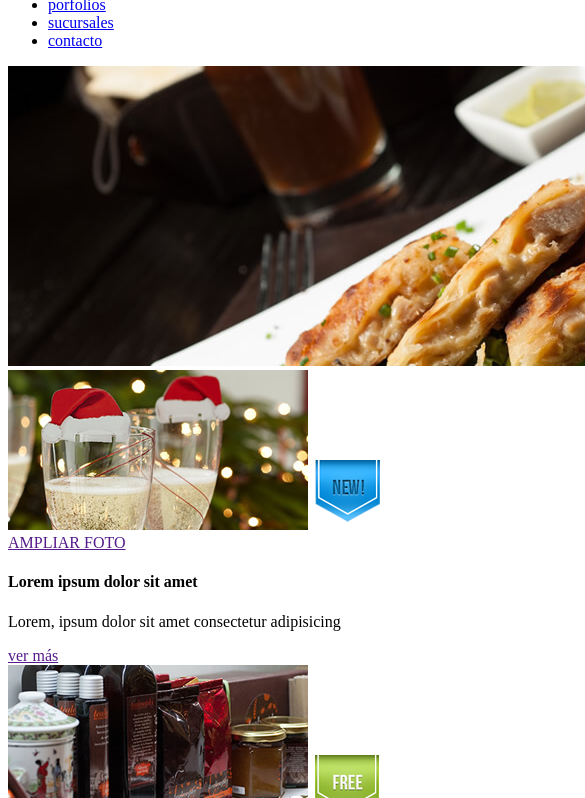
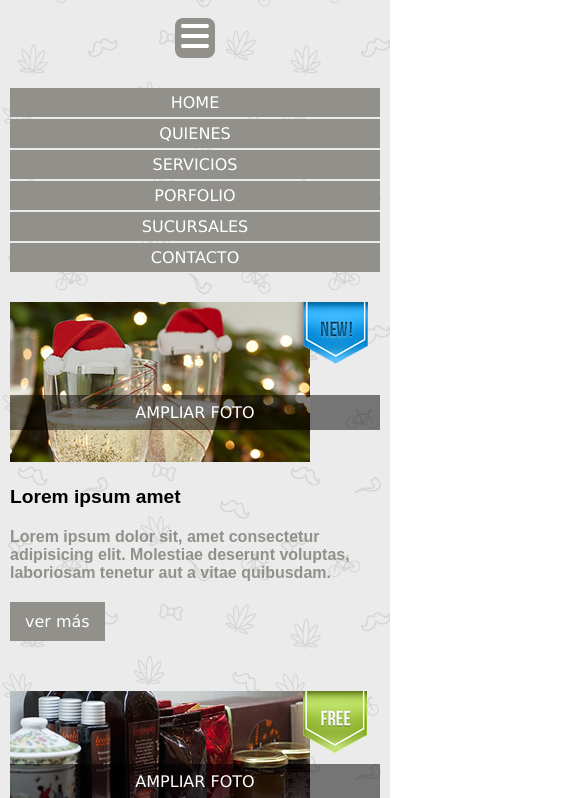
Before and after one commit to DebEscobar1988/kitchening01, a website: page views/home.html in a window 390 px wide. Shown: the part 208-1006 px from the top of the page, 585 px wide, since content can reach past the window. Drawn offline with Linux system fonts and the light colour scheme.

Commit message:
Docs se actualiza html, css para vista mobile

```diff
--- a/public/css/general.css
+++ b/public/css/general.css
@@ -0,0 +1,24 @@
+:root{
+    --colorRojo:#b81e14;
+    --colorGris:#92908b;
+
+}
+body{
+    font-family: Verdana, Geneva, Tahoma, sans-serif;
+    max-width: 1180px;
+    background-image: url('/img/bg-body.png');
+    padding: 10px;
+}
+a{
+    text-decoration: none;
+    color: #ffff;
+}
+li{
+    list-style: none;
+}
+*{
+    box-sizing: border-box;
+    margin: 0;
+    padding: 0;
+
+}
--- a/public/css/home.css
+++ b/public/css/home.css
@@ -0,0 +1,92 @@
+/*header*/
+.home__header{
+    text-align: center;
+}
+
+.home__header img{
+
+    margin: 15px auto 30px;
+    width: 180px;}
+.home__header__img--logo img{
+    border: solid 2px var(--colorGris);
+    border-radius: 50%;
+    width: 45%;
+}
+.home__header__a--bars{
+    background-color: var(--colorGris);
+    width: 40px;
+    height: 40px;
+    margin: 0 auto 30px;
+    display: inline-block;
+    font-size: 2rem;
+    border-radius:8px ;
+    }
+.home__header__nav--menu ul li{
+    background-color: var(--colorGris);
+    width: 100%;
+    margin-bottom: 2px;
+    font-size: 1.2 rem;
+    text-transform: uppercase;
+    padding:5px ;
+}
+.home__header__nav--menu ul li :last-child{
+    margin-bottom: 0;
+}
+
+/* main */
+.home__main__section--banner{
+    display: none;
+}
+.home__main__section--product{
+    margin-top: 30px;
+    margin-bottom: 30px;
+}
+.home__main__section--product-box{
+    position: relative;
+} .home__main__section--product--sticker{
+    position: absolute;
+    top:0px;
+    right:10px;
+}
+.home__main__section--product-box a{
+    position: absolute;
+    top:45%;
+    left:0;
+    width: 100%;
+    text-align: center;
+    background-color: rgba(0, 0, 0, 0.5);
+    padding: 8px ;
+
+}
+.home__main__section--product-title{
+    font-family:sans-serif;
+    margin: 20px 0;
+    font-weight:900;
+    font-size:1.2rem;
+}
+.home__main__section--product--description{
+    font-family:Arial;
+    color: var(--colorGris);
+    font-weight: 550;
+}
+.home__main__section--product--button{
+    display: inline-block;
+    padding: 10px 15px;
+    margin: 20px 0;
+    background-color: var(--colorGris) ;
+}
+
+/*footer */
+
+.home__footer__nav--menu ul li{
+    background-color: var(--colorRojo);
+    width: 100%;
+    margin-bottom: 2px;
+    font-size: 1.2 rem;
+    text-transform: uppercase;
+    padding:5px ;
+    text-align: center;
+}
+.home__footer__nav--menu ul li :last-child{
+    margin-bottom: 0;
+}
--- a/public/css/styles.css
+++ b/public/css/styles.css
@@ -1 +1,3 @@
-@import'./home.css'
+@import'./general.css';
+@import'./home.css';
+@import'./styles.css'
--- a/views/home.html
+++ b/views/home.html
@@ -5,21 +5,23 @@
     <meta charset="UTF-8">
     <meta name="viewport" content="width=device-width, initial-scale=1.0">
     <title>kichening01</title>
-    <link rel="stylesheet" href="/css.styles.css">
-    <link rel="stylesheet" href="path/to/font-awesome/css/font-awesome.min.css">
+    <link rel="stylesheet" href="/css/styles.css">
+    <script src="https://kit.fontawesome.com/4a01fa7cad.js" crossorigin="anonymous"></script>
 </head>
 
 <body class="home">
     <header class="home__header">
-        <img class="home__header__img--logo" src="/img/logo.jpg" alt="logoKitchening">
-        <a href="home__header__a--bars"><i class="fas fa-bars"></i></a>
-        <nav class="home__header__nav__menu">
+        <div class="home__header__img--logo" > <img src="/img/logo.jpg" alt="logoKitchening"></div>
+
+      <a  class="home__header__a--bars" href=""><i class="fas fa-bars"></i></a>
+        <nav class="home__header__nav--menu">
             <ul>
+                <li><a href="/home">home</a></li>
                 <li><a href="/quienes">quienes</a></li>
                 <li><a href="/servicios">servicios</a></li>
-                <li><a href="/porfolios">porfolios</a></li>
-                <li><a href="sucursales">sucursales<a></a></li>
-                <li><a href="contactos">contacto</a></li>
+                <li><a href="porfolio">porfolio<a></a></li>
+                <li><a href="sucursales">sucursales</a></li>
+                <li><a href="contacto">contacto</a></li>
             </ul>
         </nav>
     </header>
@@ -28,63 +30,63 @@
             <img src="/img/img-banner.jpg" alt="banner">
         </div>
         <article class="home__main__section--product">
-            <div class="home__main__section--product-title">
-                <img src="/img/img-pdto-1.jpg" alt="imagen-producto">
-                <img src="/img/img-nuevo.png" alt="sticker-nuevo">
+            <div class="home__main__section--product-box">
+                <img class="home__main__section--product-image" src="/img/img-pdto-1.jpg" alt="imagen-producto">
+                <img class="home__main__section--product--sticker"  src="/img/img-nuevo.png" alt="sticker-nuevo">
+                <a class="home__main__section--product--button" href="">AMPLIAR FOTO</a>
+            </div>
+            <H4 class="home__main__section--product-title">Lorem ipsum amet</H4>
+            <P class="home__main__section--product--description">Lorem ipsum dolor sit, amet consectetur adipisicing elit. Molestiae deserunt voluptas, laboriosam tenetur aut a vitae quibusdam. </P>
+            <a class="home__main__section--product--button"  href="">ver más</a>
+        </article>
+        <article class="home__main__section--product">
+            <div class="home__main__section--product-box">
+                <img class="home__main__section--product-image" src="/img/img-pdto-2.jpg" alt="imagen-producto-2">
+                <img class="home__main__section--product--sticker" src="/img/img-gratis.png" alt="sticker-gratis">
                 <a href="">AMPLIAR FOTO</a>
             </div>
-            <H4 class="home__main__section--product-title">Lorem ipsum dolor sit amet</H4>
-            <P class="home__main__section--product--description">Lorem, ipsum dolor sit amet consectetur adipisicing </P>
-            <a href="">ver más</a>
-        </article>
-        <article class="home__main__section--product">
-            <div class="home__main__section--product-imagen">
-                <img src="/img/img-pdto-2.jpg" alt="imagen-producto-2">
-                <img src="/img/img-gratis.png" alt="sticker-gratis">
-                <a href="">AMPLIAR FOTO</a>
-            </div>
-            <H4 class="home__main__section--product-title">Lorem ipsum dolor sit amet</H4>
-            <P class="home__main__section--product--description">Lorem, ipsum dolor sit amet consectetur adipisicing</P>
+            <H4 class="home__main__section--product-title">Lorem ipsum amet</H4>
+            <P class="home__main__section--product--description">Lorem ipsum dolor sit, amet consectetur adipisicing elit. Molestiae deserunt voluptas, laboriosam tenetur aut a vitae quibusdam.</P>
             <a class="home__main__section--product--button" href="">ver más</a>
         </article>
         <article class="home__main__section--product">
-            <div class="home__main__section--product-imagen">
-                <img src="/img/img-pdto-3.jpg" alt="imagen-producto-3">
-                <img src="/img/img-descuento.png" alt="sticker-descuento">
+            <div class="home__main__section--product-box">
+                <img  class="home__main__section--product-image" src="/img/img-pdto-3.jpg" alt="imagen-producto-3">
+                <img class="home__main__section--product--sticker" src="/img/img-descuento.png" alt="sticker-descuento">
                 <a href="">AMPLIAR FOTO</a>
             </div>
-            <h4 class="home__main__section--product-title">Lorem ipsum dolor sit amet</h4>
-            <p class="home__main__section--product--description">Lorem, ipsum dolor sit amet consectetur adipisicing</p>
+            <h4 class="home__main__section--product-title">Lorem ipsum amet</h4>
+            <p class="home__main__section--product--description">Lorem ipsum dolor sit, amet consectetur adipisicing elit. Molestiae deserunt voluptas, laboriosam tenetur aut a vitae quibusdam.</p>
             <a class="home__main__section--product--button" href="">ver más</a>
         </article>
         <article class="home__main__section--product">
-            <div class="home__main__section--product-imagen">
-                <img src="/img/img-pdto-1.jpg" alt="imagen-producto">
-                <img src="/img/img-nuevo.png" alt="sticker-nuevo">
+            <div class="home__main__section--product-box">
+                <img class="home__main__section--product-image" src="/img/img-pdto-1.jpg" alt="imagen-producto">
+                <img class="home__main__section--product--sticker" src="/img/img-nuevo.png" alt="sticker-nuevo">
                 <a href="">AMPLIAR FOTO</a>
             </div>
-            <H4 class="home__main__section--product-title">Lorem ipsum dolor sit amet</H4>
-            <P class="home__main__section--product--description">Lorem, ipsum dolor sit amet consectetur adipisicing </P>
+            <H4 class="home__main__section--product-title">Lorem ipsum amet</H4>
+            <P class="home__main__section--product--description">Lorem ipsum dolor sit, amet consectetur adipisicing elit. Molestiae deserunt voluptas, laboriosam tenetur aut a vitae quibusdam. </P>
             <a class="home__main__section--product--button" href="">ver más</a>
         </article>
         <article class="home__main__section--product">
-            <div class="home__main__section--product-imagen">
-                <img src="/img/img-pdto-2.jpg" alt="imagen-producto-2">
-                <img src="/img/img-gratis.png" alt="sticker-gratis">
+            <div class="home__main__section--product-box">
+                <img class="home__main__section--product-image" src="/img/img-pdto-2.jpg" alt="imagen-producto-2">
+                <img class="home__main__section--product--sticker" src="/img/img-gratis.png" alt="sticker-gratis">
                 <a href="">AMPLIAR FOTO</a>
             </div>
-            <H4 class="home__main__section--product-title">Lorem ipsum dolor sit amet</H4>
-            <P class="home__main__section--product--description">Lorem, ipsum dolor sit amet consectetur adipisicing</P>
+            <H4 class="home__main__section--product-title">Lorem ipsum amet</H4>
+            <P class="home__main__section--product--description">Lorem ipsum dolor sit, amet consectetur adipisicing elit. Molestiae deserunt voluptas, laboriosam tenetur aut a vitae quibusdam.</P>
             <a class="home__main__section--product--button" href="">ver más</a>
         </article>
         <article class="home__main__section--product">
-            <div class="home__main__section--product-imagen">
-                <img src="/img/img-pdto-3.jpg" alt="imagen-producto-3">
-                <img src="/img/img-descuento.png" alt="stickerscuento">
+            <div class="home__main__section--product-box">
+                <img class="home__main__section--product-image" src="/img/img-pdto-3.jpg" alt="imagen-producto-3">
+                <img class="home__main__section--product--sticker" src="/img/img-descuento.png" alt="stickerscuento">
                 <a href="">AMPLIAR FOTO</a>
             </div>
-            <h4 class="home__main__section--product-title">Lorem ipsum dolor sit amet</h4>
-            <p class="home__main__section--product--description">Lorem, ipsum dolor sit amet consectetur adipisicing</p>
+            <h4 class="home__main__section--product-title">Lorem ipsum amet</h4>
+            <p class="home__main__section--product--description">Lorem ipsum dolor sit, amet consectetur adipisicing elit. Molestiae deserunt voluptas, laboriosam tenetur aut a vitae quibusdam.</p>
             <a class="home__main__section--product--button" href="">ver más</a>
         </article>
     </main>
```
